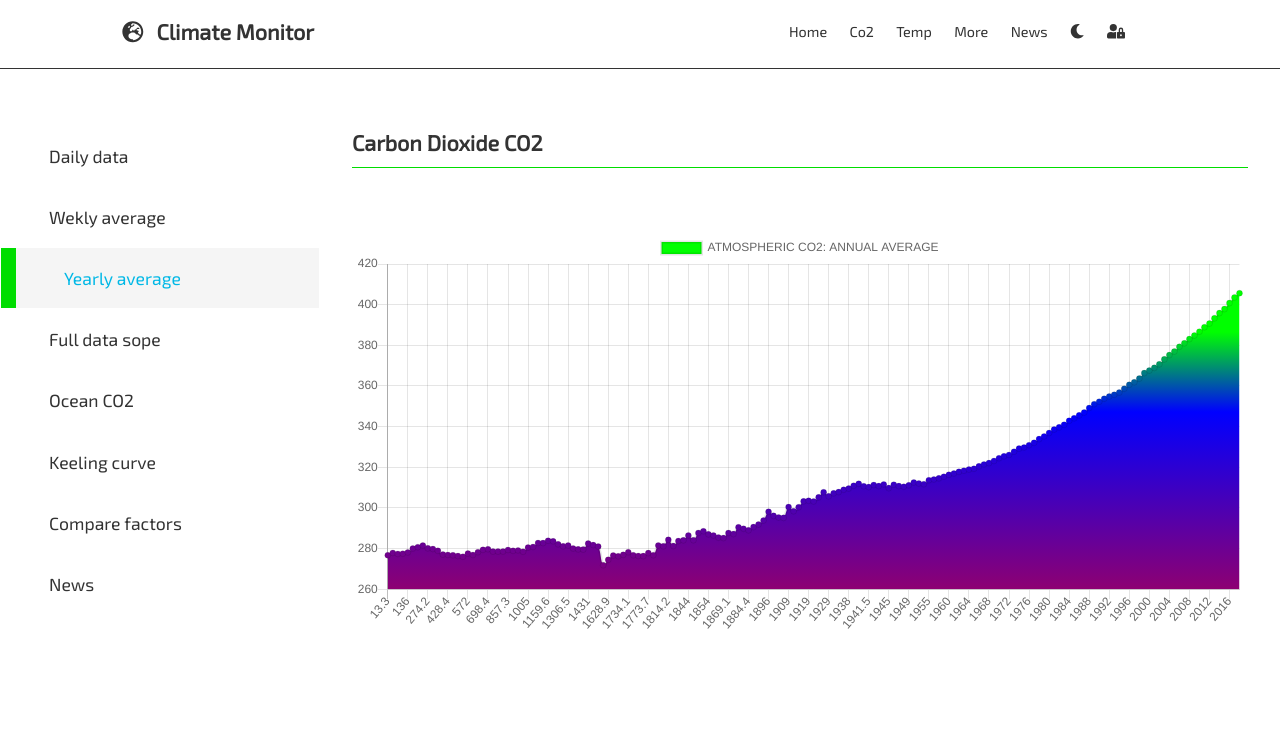
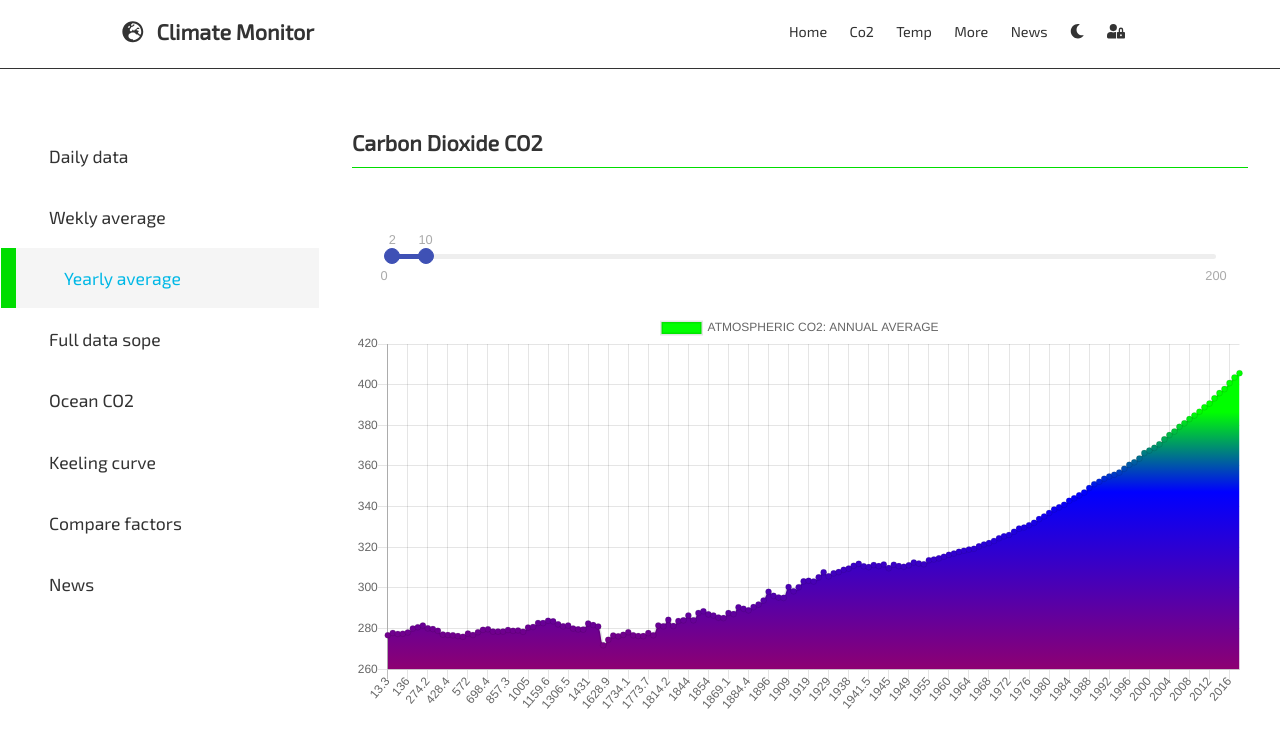
Before and after one commit to TomaszPietrzykowski/climate-monitor-archive, a React (Create React App) app: page / in a window 1280 px wide. Shown: the top 732 px of the page. Built offline with nearby package versions, Linux system fonts and the light colour scheme.

Commit message:
range slider component added

```diff
--- a/package.json
+++ b/package.json
@@ -13,6 +13,7 @@
     "react": "^16.13.0",
     "react-chartjs-2": "^2.9.0",
     "react-dom": "^16.13.0",
+    "react-input-range": "^1.3.0",
     "react-scripts": "3.4.0"
   },
   "scripts": {
--- /dev/null
+++ b/src/components/CarbonChartSlider.js
@@ -0,0 +1,31 @@
+import React from "react"
+import InputRange from "react-input-range"
+import "react-input-range/lib/css/index.css"
+
+class CarbonChartSlider extends React.Component {
+  constructor(props) {
+    super(props)
+
+    this.state = {
+      value: { min: 2, max: 10 }
+    }
+  }
+
+  render() {
+    return (
+      <div
+        className="slider"
+        style={{ padding: "1rem 2.5rem", margin: "1.5rem" }}
+      >
+        <InputRange
+          maxValue={200}
+          minValue={0}
+          value={this.state.value}
+          onChange={value => this.setState({ value })}
+        />
+      </div>
+    )
+  }
+}
+
+export default CarbonChartSlider
--- a/src/components/layout/pages/Carbon.js
+++ b/src/components/layout/pages/Carbon.js
@@ -2,6 +2,7 @@ import React, { useContext } from "react"
 import { ThemeContext } from "../../../contexts/ThemeContext"
 import CarbonChart from "../../CarbonChart"
 import CarbonMenu from "../../CarbonMenu"
+import CarbonChartSlider from "../../CarbonChartSlider"
 
 const Carbon = () => {
   const { isDarkMode, dark, light } = useContext(ThemeContext)
@@ -28,6 +29,7 @@ const Carbon = () => {
           >
             Carbon Dioxide CO2
           </h2>
+          <CarbonChartSlider />
           <CarbonChart />
         </div>
       </div>
```
Also changed, not shown: 1 other file (tests, documents, lock files or other folders).
